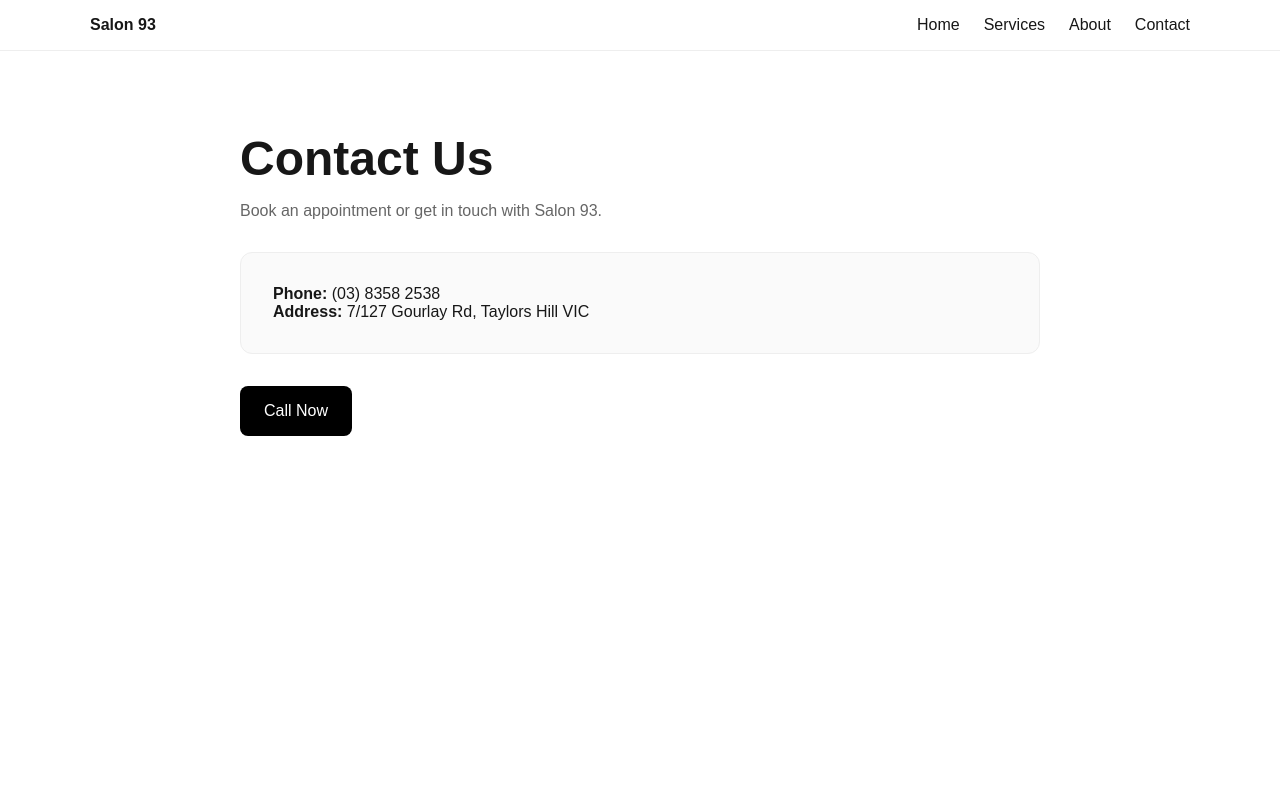
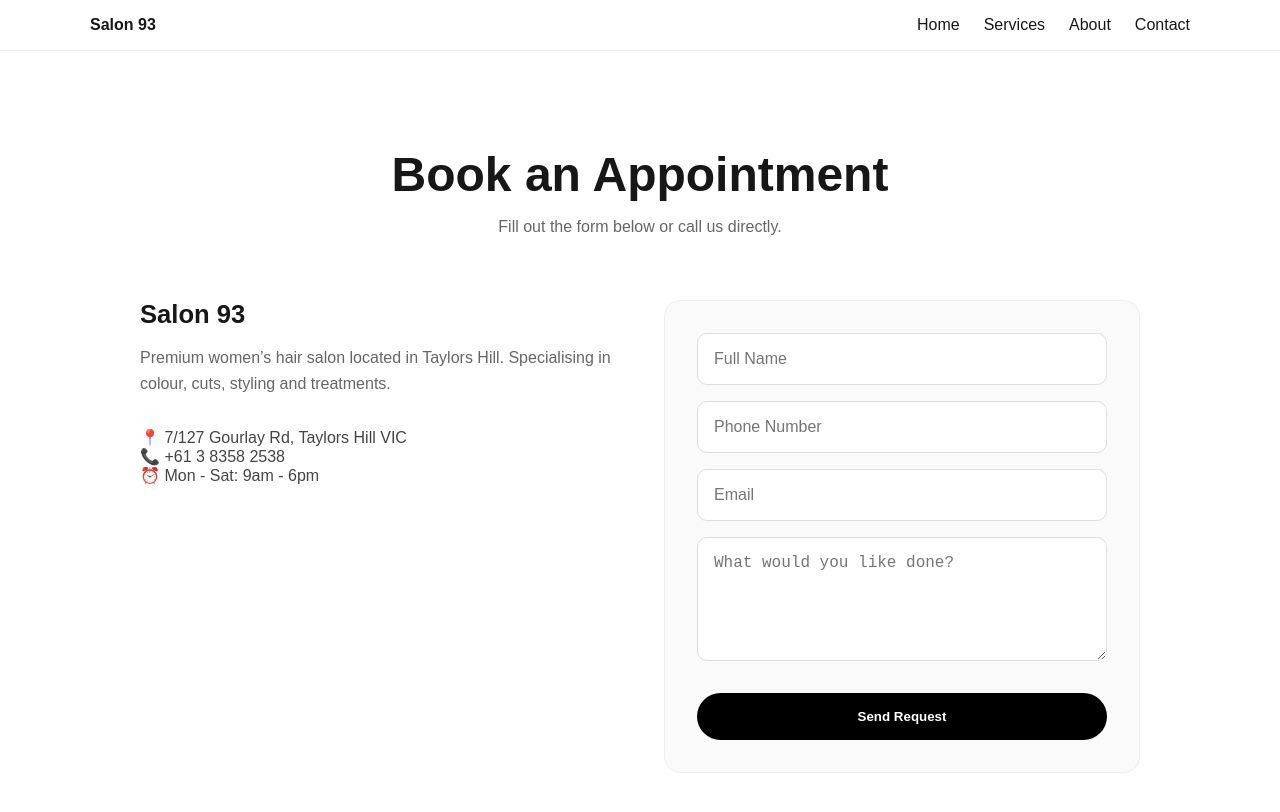
Before and after one commit to rrad0004-bot/salon93-website-v2, a Next.js app: page /contact in a window 1280 px wide. Shown: the top 812 px of the page. Built offline with nearby package versions, Linux system fonts and the light colour scheme.

Commit message:
contact page animations

```diff
--- a/app/contact/page.js
+++ b/app/contact/page.js
@@ -1,45 +1,132 @@
+"use client";
+
+import { motion } from "framer-motion";
+
+const fadeUp = {
+    hidden: { opacity: 0, y: 40 },
+    show: { opacity: 1, y: 0 }
+};
+
 export default function Contact() {
     return (
-        <main style={{ padding: "5rem 2rem" }}>
-            <div style={{ maxWidth: "800px", margin: "0 auto" }}>
+        <main style={{ padding: "6rem 2rem", background: "#fff" }}>
 
+            {/* HEADER */}
+            <motion.div
+                initial={{ opacity: 0, y: 30 }}
+                animate={{ opacity: 1, y: 0 }}
+                transition={{ duration: 0.6 }}
+                style={{ textAlign: "center", maxWidth: "700px", margin: "0 auto" }}
+            >
                 <h1 style={{ fontSize: "3rem", fontWeight: "700" }}>
-                    Contact Us
+                    Book an Appointment
                 </h1>
 
                 <p style={{ marginTop: "1rem", color: "#666" }}>
-                    Book an appointment or get in touch with Salon 93.
+                    Fill out the form below or call us directly.
                 </p>
+            </motion.div>
 
-                <div style={card}>
-                    <p><strong>Phone:</strong> (03) 8358 2538</p>
-                    <p><strong>Address:</strong> 7/127 Gourlay Rd, Taylors Hill VIC</p>
-                </div>
+            {/* LAYOUT */}
+            <div
+                style={{
+                    marginTop: "4rem",
+                    display: "grid",
+                    gridTemplateColumns: "repeat(auto-fit, minmax(300px, 1fr))",
+                    gap: "3rem",
+                    maxWidth: "1000px",
+                    marginLeft: "auto",
+                    marginRight: "auto",
+                }}
+            >
 
-                <a
-                    href="tel:0383582538"
+                {/* LEFT INFO */}
+                <motion.div
+                    variants={fadeUp}
+                    initial="hidden"
+                    animate="show"
+                    transition={{ duration: 0.5 }}
+                >
+                    <h2 style={{ fontSize: "1.6rem", fontWeight: "600" }}>
+                        Salon 93
+                    </h2>
+
+                    <p style={{ marginTop: "1rem", color: "#666", lineHeight: "1.6" }}>
+                        Premium women’s hair salon located in Taylors Hill.
+                        Specialising in colour, cuts, styling and treatments.
+                    </p>
+
+                    <div style={{ marginTop: "2rem", color: "#444" }}>
+                        <p>📍 7/127 Gourlay Rd, Taylors Hill VIC</p>
+                        <p>📞 +61 3 8358 2538</p>
+                        <p>⏰ Mon - Sat: 9am - 6pm</p>
+                    </div>
+                </motion.div>
+
+                {/* FORM */}
+                <motion.form
+                    variants={fadeUp}
+                    initial="hidden"
+                    animate="show"
+                    transition={{ duration: 0.6 }}
                     style={{
-                        display: "inline-block",
-                        marginTop: "2rem",
-                        padding: "1rem 1.5rem",
-                        background: "#000",
-                        color: "#fff",
-                        borderRadius: "8px",
-                        textDecoration: "none"
+                        display: "flex",
+                        flexDirection: "column",
+                        gap: "1rem",
+                        padding: "2rem",
+                        border: "1px solid #eee",
+                        borderRadius: "16px",
+                        background: "#fafafa",
                     }}
                 >
-                    Call Now
-                </a>
+                    <input
+                        placeholder="Full Name"
+                        style={inputStyle}
+                    />
+
+                    <input
+                        placeholder="Phone Number"
+                        style={inputStyle}
+                    />
+
+                    <input
+                        placeholder="Email"
+                        style={inputStyle}
+                    />
+
+                    <textarea
+                        placeholder="What would you like done?"
+                        rows="5"
+                        style={inputStyle}
+                    />
+
+                    <button
+                        type="button"
+                        style={{
+                            marginTop: "1rem",
+                            padding: "1rem",
+                            background: "#000",
+                            color: "#fff",
+                            borderRadius: "999px",
+                            border: "none",
+                            cursor: "pointer",
+                            fontWeight: "600",
+                        }}
+                    >
+                        Send Request
+                    </button>
+                </motion.form>
 
             </div>
         </main>
     );
 }
 
-const card = {
-    marginTop: "2rem",
-    padding: "2rem",
-    borderRadius: "12px",
-    background: "#fafafa",
-    border: "1px solid #eee"
+/* INPUT STYLE */
+const inputStyle = {
+    padding: "1rem",
+    borderRadius: "10px",
+    border: "1px solid #ddd",
+    outline: "none",
+    fontSize: "1rem",
 };
```
